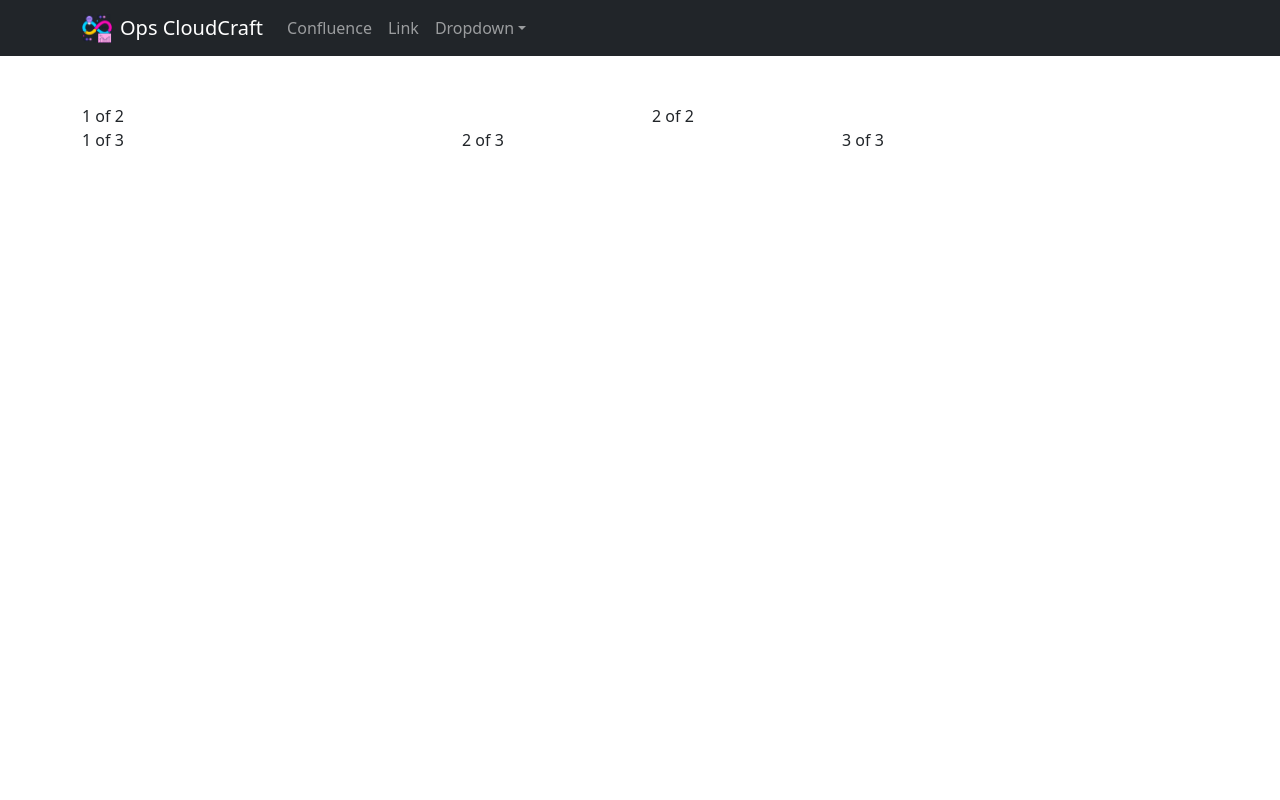
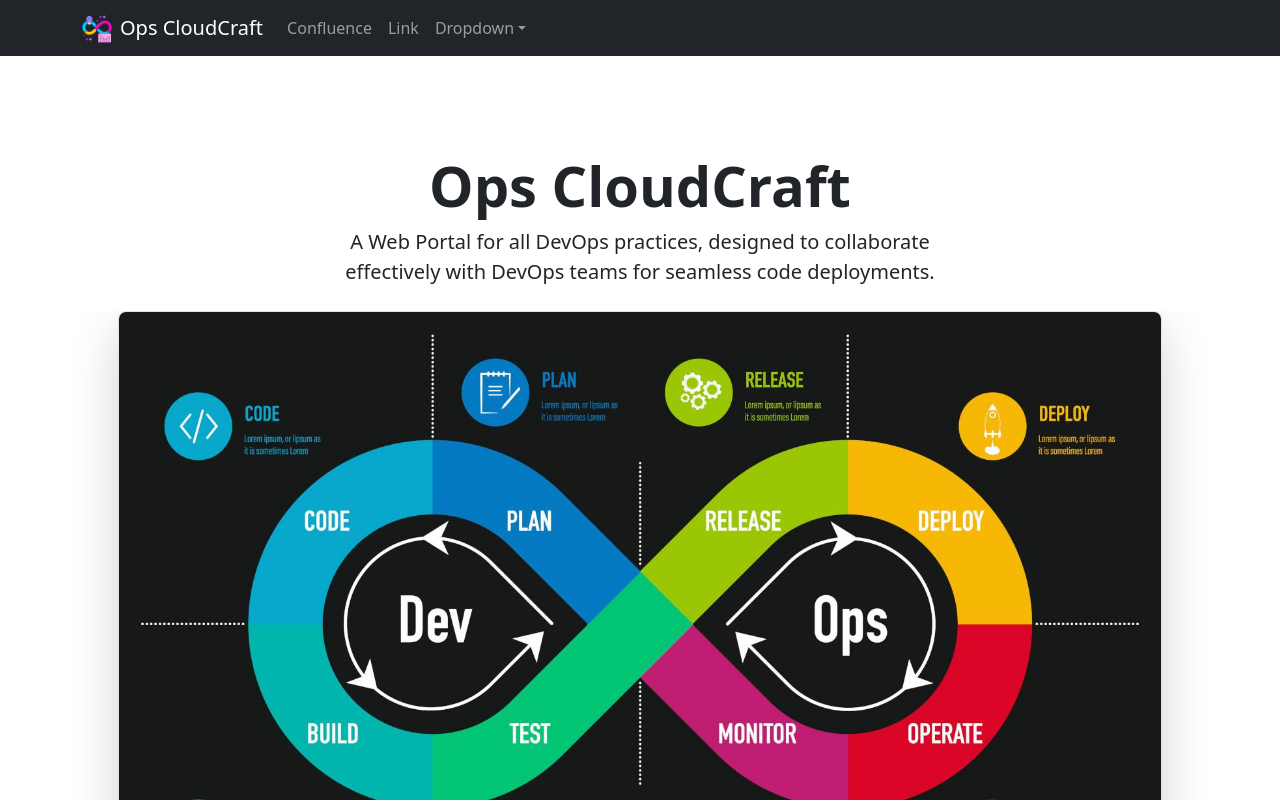
Before and after one commit to abin-john/CloudCraft, a React (Vite) app: page / in a window 1280 px wide. Shown: the top 800 px of the page. Built offline with nearby package versions, Linux system fonts and the light colour scheme.

Commit message:
new changes

```diff
--- a/src/components/Home.jsx
+++ b/src/components/Home.jsx
@@ -1,23 +1,20 @@
 import NavBar from "./Navbar"
-import Container from 'react-bootstrap/Container';
-import Row from 'react-bootstrap/Row';
-import Col from 'react-bootstrap/Col';
 
 export default function Home() {
     return (
         <>
             <NavBar></NavBar>
-            <Container className="mt-5">
-                <Row>
-                    <Col>1 of 2</Col>
-                    <Col>2 of 2</Col>
-                </Row>
-                <Row>
-                    <Col>1 of 3</Col>
-                    <Col>2 of 3</Col>
-                    <Col>3 of 3</Col>
-                </Row>
-            </Container>
+            <div className="px-4 pt-5 my-5 text-center border-bottom">
+                <h1 className="display-4 fw-bold">Ops CloudCraft</h1>
+                <div className="col-lg-6 mx-auto">
+                    <p className="lead mb-4">A Web Portal for all DevOps practices, designed to collaborate effectively with DevOps teams for seamless code deployments.</p>
+                </div>
+                <div className="overflow-hidden">
+                    <div className="container px-5">
+                        <img src="/devops_loop.jpeg" className="img-fluid border rounded-3 shadow-lg mb-4" alt="DevOps Image" loading=" lazy" />
+                    </div>
+                </div>
+            </div>
         </>
     )
 }
```
Also changed, not shown: public/devops_loop.jpeg (added).
